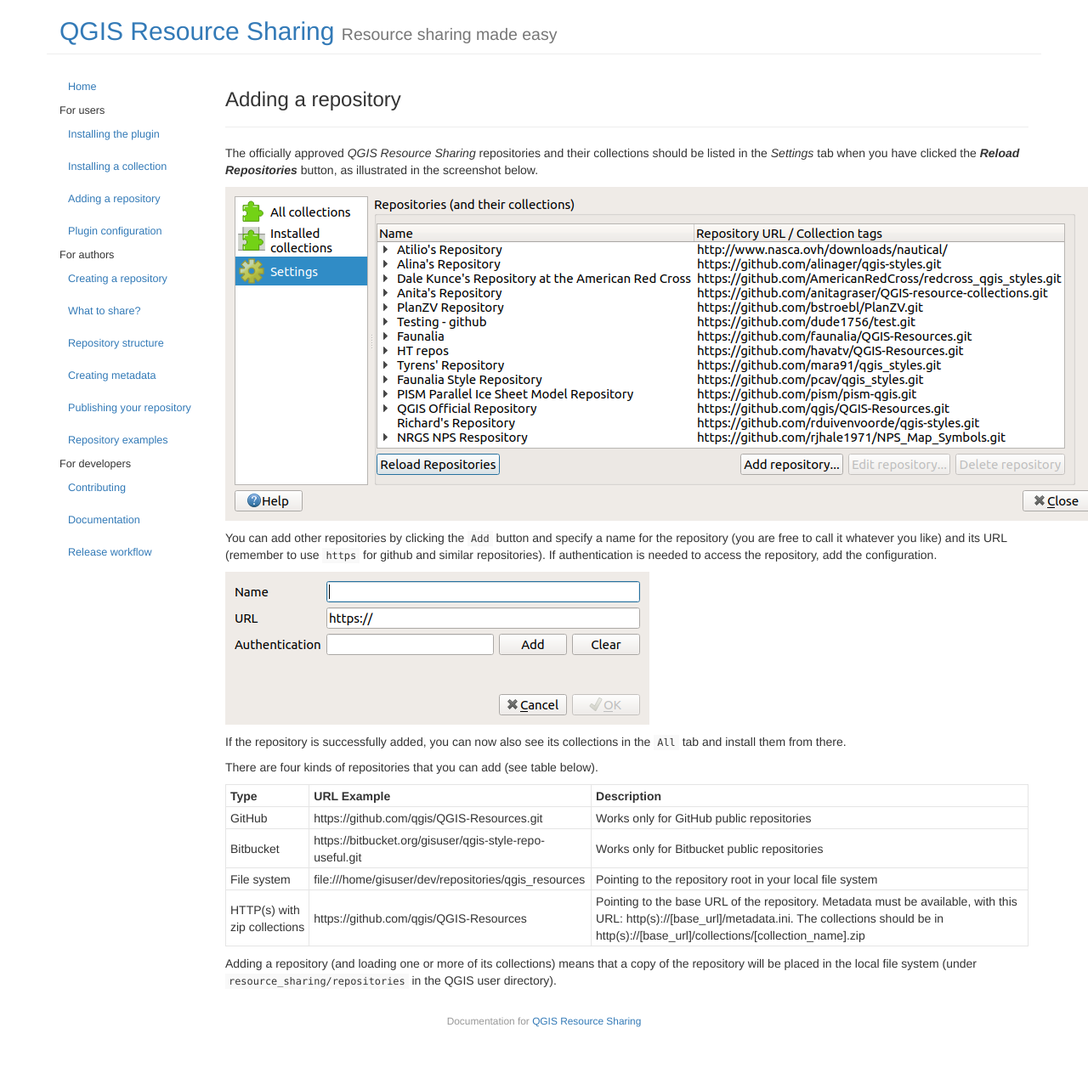
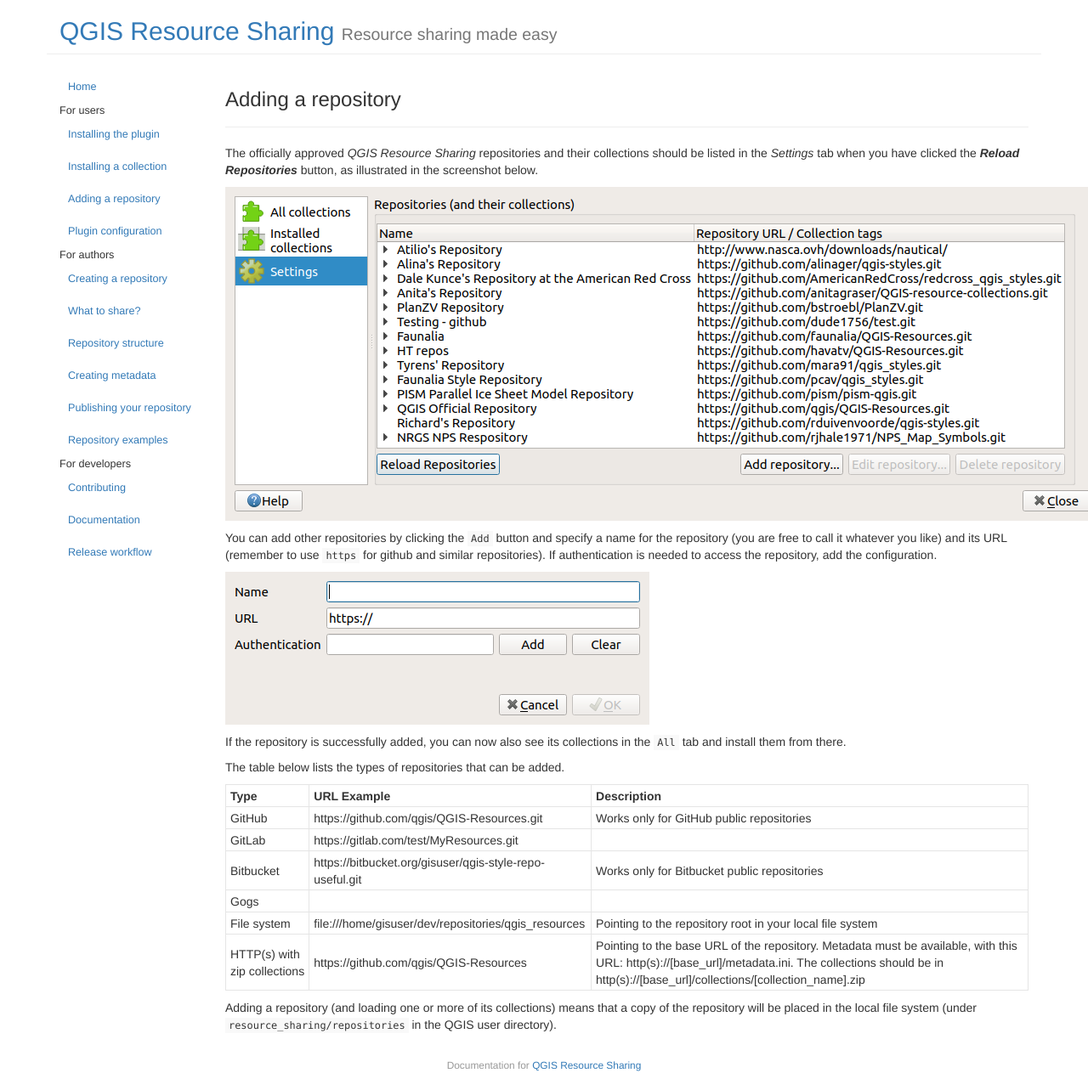
Before and after one commit to QGIS-Contribution/QGIS-ResourceSharing, a Jekyll site: the page built from _posts/2016-08-11-adding-repository.md, in a window 1280 px wide. Shown: the whole page at 85% size. Built offline with Jekyll 4.4.1, drawn with Linux system fonts in a browser that asks for light colours; before the commit the page ends 1231 px from its top, so only the background shows below that.

Commit message:
Mention gitlab and gogs as repositories that can be used

```diff
--- a/_posts/2016-08-11-adding-repository.md
+++ b/_posts/2016-08-11-adding-repository.md
@@ -25,12 +25,14 @@
 If the repository is successfully added, you can now also see its
 collections in the ``All`` tab and install them from there.
 
-There are four kinds of repositories that you can add (see table below).
+The table below lists the types of repositories that can be added.
 
 Type | URL Example | Description
 --- | --- | ---
 GitHub |  https://github.com/qgis/QGIS-Resources.git | Works only for GitHub public repositories
+GitLab |  https://gitlab.com/test/MyResources.git |
 Bitbucket |  https://bitbucket.org/gisuser/qgis-style-repo-useful.git | Works only for Bitbucket public repositories
+Gogs |  |
 File system | file:///home/gisuser/dev/repositories/qgis_resources | Pointing to the repository root in your local file system
 HTTP(s) with zip collections | https://github.com/qgis/QGIS-Resources | Pointing to the base URL of the repository. Metadata must be available, with this URL: http(s)://[base_url]/metadata.ini. The collections should be in http(s)://[base_url]/collections/[collection_name].zip
 
```
